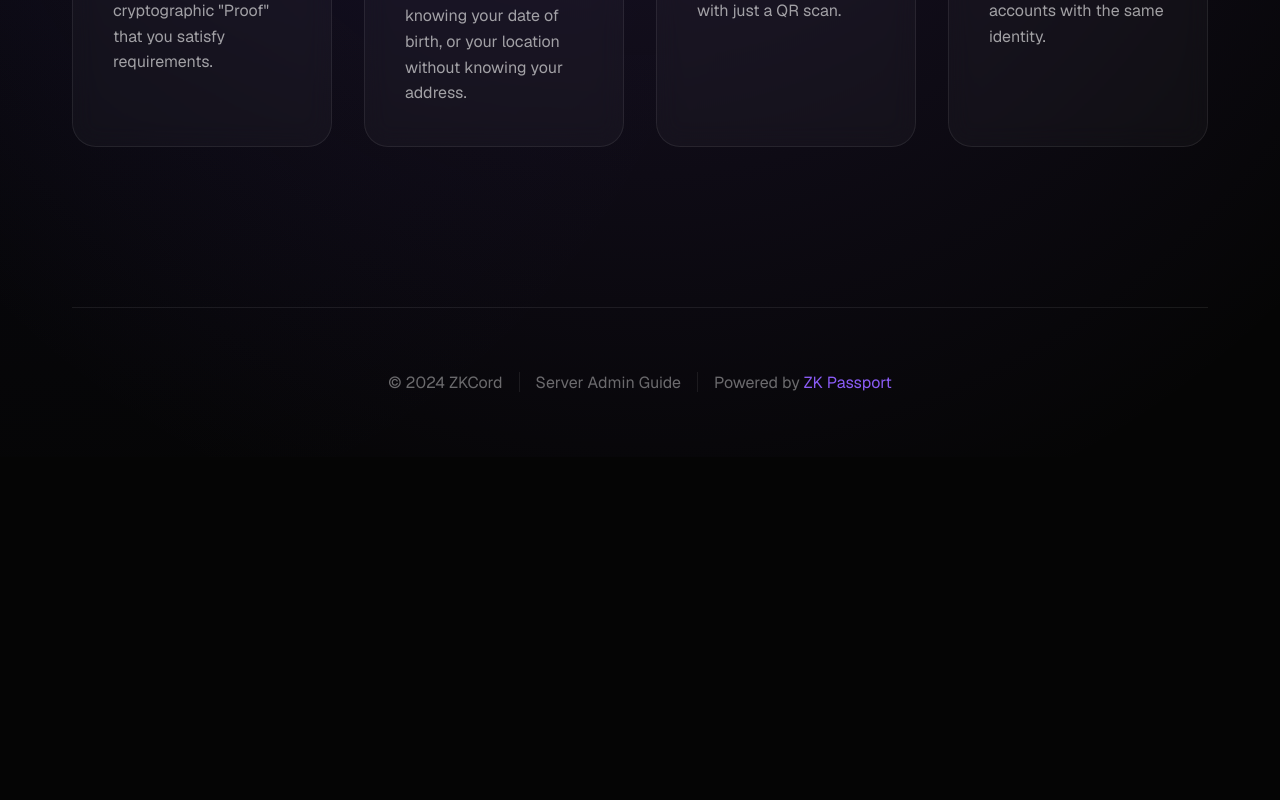
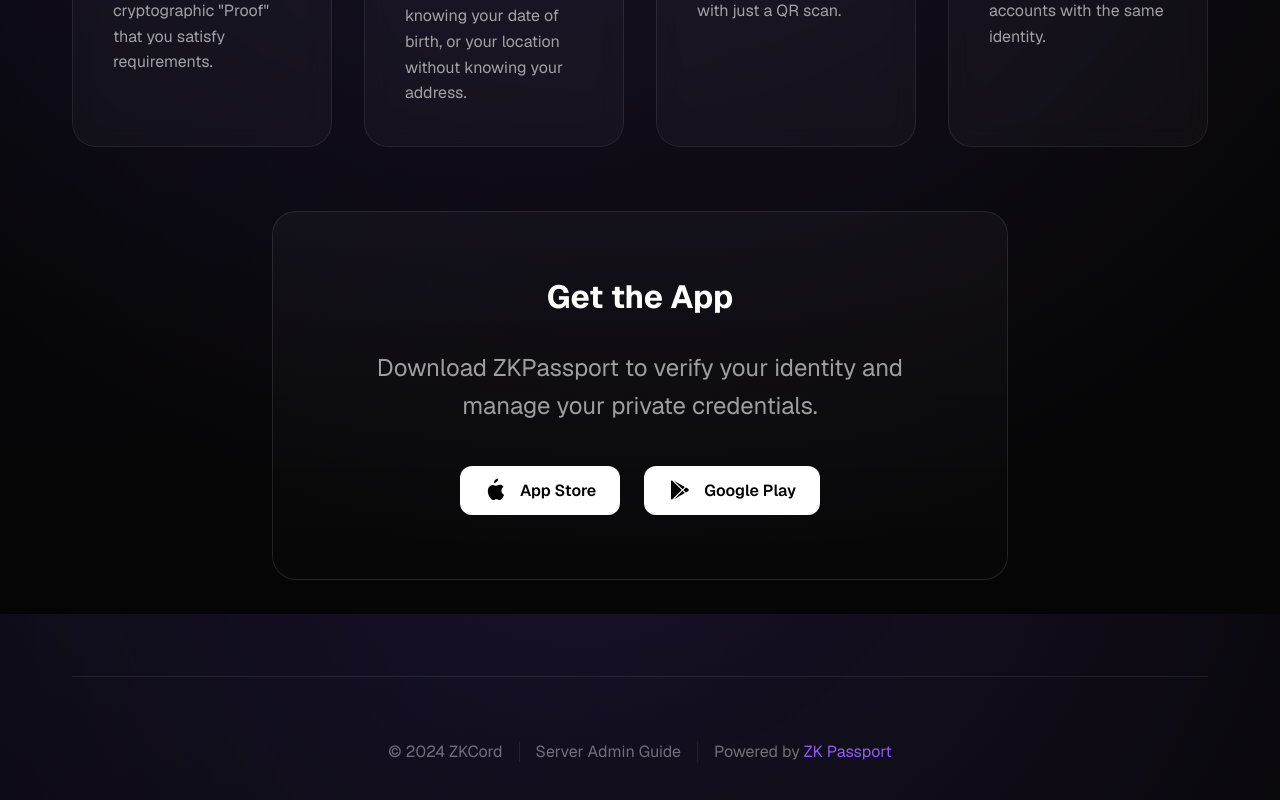
Before and after one commit to michael-bey/ZKCord, a Next.js app: page / in a window 1280 px wide. Shown: the part 986-1786 px from the top of the page. Before the commit the page ends 1443 px from the top, so only its background shows below. Built offline with nearby package versions, Linux system fonts and the light colour scheme.

Commit message:
Update invite links and add app store buttons

```diff
--- a/src/app/admin-guide/page.tsx
+++ b/src/app/admin-guide/page.tsx
@@ -41,7 +41,7 @@
                             <p>Add ZKCord to your Discord server using the invite link.</p>
                             <button
                                 className="btn-secondary"
-                                onClick={() => window.open('https://discord.com/api/oauth2/authorize?client_id=1323398337838579803&permissions=268435456&scope=bot%20applications.commands', '_blank')}
+                                onClick={() => window.open('https://discord.com/api/oauth2/authorize?client_id=1456016871017943112&permissions=268435456&scope=bot%20applications.commands', '_blank')}
                             >
                                 Invite Bot
                             </button>
--- a/src/app/page.tsx
+++ b/src/app/page.tsx
@@ -39,7 +39,7 @@
           </p>
 
           <div className="cta-group animate-slide-up-more">
-            <button className="btn-primary" onClick={() => window.open('https://discord.com', '_blank')}>
+            <button className="btn-primary" onClick={() => window.open('https://discord.com/api/oauth2/authorize?client_id=1456016871017943112&permissions=268435456&scope=bot%20applications.commands', '_blank')}>
               Invite to Discord
             </button>
             <button className="btn-secondary" onClick={() => setShowDemo(!showDemo)}>
@@ -281,6 +281,38 @@
           </div>
         </section>
       </main>
+
+      <section className="download-section animate-fade-in">
+        <div className="download-card glass">
+          <div className="download-content">
+            <h2 className="section-title">Get the App</h2>
+            <p className="description">
+              Download ZKPassport to verify your identity and manage your private credentials.
+            </p>
+            <div className="store-buttons">
+              <a
+                href="https://apps.apple.com/us/app/zkpassport/id6449170258"
+                target="_blank"
+                rel="noopener noreferrer"
+                className="store-btn"
+              >
+                <svg viewBox="0 0 24 24" width="24" height="24" fill="currentColor"><path d="M18.71 19.5c-.83 1.24-1.71 2.45-3.05 2.47-1.34.03-1.77-.79-3.29-.79-1.53 0-2 .77-3.27.82-1.31.05-2.3-1.32-3.14-2.53C4.25 17 2.94 12.45 4.7 9.39c.87-1.52 2.43-2.48 4.12-2.51 1.28-.02 2.5.87 3.29.87.78 0 2.26-1.07 3.81-.91.65.03 2.47.26 3.64 1.98-.09.06-2.17 1.28-2.15 3.81.03 3.02 2.65 4.03 2.68 4.04-.03.07-.42 1.44-1.38 2.83M13 3.5c.73-.83 1.21-1.96 1.07-3.11-1.05.05-2.31.74-3.03 1.58-.67.77-1.24 2-1.07 3.12 1.17.09 2.33-.73 3.03-1.59" /></svg>
+                <span>App Store</span>
+              </a>
+              <a
+                href="https://play.google.com/store/apps/details?id=id.zkpassport"
+                target="_blank"
+                rel="noopener noreferrer"
+                className="store-btn"
+              >
+                <svg viewBox="0 0 24 24" width="24" height="24" fill="currentColor"><path d="M3,20.5V3.5C3,2.91,3.34,2.39,3.84,2.15L13.69,12L3.84,21.85C3.34,21.6,3,21.09,3,20.5M16.81,15.12L6.05,21.34L14.54,12.85L16.81,15.12M20.16,10.81C20.5,11.08,20.75,11.5,20.75,12C20.75,12.5,20.5,12.92,20.16,13.19L17.89,14.5L15.39,12L17.89,9.5L20.16,10.81M6.05,2.66L16.81,8.88L14.54,11.15L6.05,2.66Z" /></svg>
+                <span>Google Play</span>
+              </a>
+            </div>
+          </div>
+        </div>
+      </section>
+
 
       <footer className="footer">
         <div className="footer-content">
@@ -768,8 +800,59 @@
         .animate-slide-up-delayed { animation: slideUp 0.8s ease-out 0.2s forwards; opacity: 0; }
         .animate-slide-up-more { animation: slideUp 0.8s ease-out 0.4s forwards; opacity: 0; }
 
+        /* Download Section */
+        .download-section {
+          max-width: 800px;
+          margin: 0 auto;
+          padding: 0 2rem;
+          margin-bottom: 4rem;
+        }
+
+        .download-card {
+          padding: 4rem 2rem;
+          text-align: center;
+          border: 1px solid rgba(255, 255, 255, 0.1);
+          background: linear-gradient(180deg, rgba(255, 255, 255, 0.03) 0%, rgba(255, 255, 255, 0.01) 100%);
+        }
+
+        .download-content .description {
+          margin-bottom: 2.5rem;
+        }
+
+        .store-buttons {
+          display: flex;
+          justify-content: center;
+          gap: 1.5rem;
+          flex-wrap: wrap;
+        }
+
+        .store-btn {
+          display: flex;
+          align-items: center;
+          gap: 0.75rem;
+          background: white;
+          color: black;
+          padding: 0.8rem 1.5rem;
+          border-radius: 12px;
+          text-decoration: none;
+          font-weight: 600;
+          transition: all 0.2s;
+        }
+
+        .store-btn:hover {
+          transform: translateY(-2px);
+          box-shadow: 0 10px 20px rgba(255, 255, 255, 0.15);
+        }
+
+        .store-btn svg {
+          width: 24px;
+          height: 24px;
+        }
+
         @media (max-width: 768px) {
           .title { font-size: 3rem; }
+          .store-buttons { flex-direction: column; align-items: center; }
+          .store-btn { width: 100%; justify-content: center; max-width: 280px; }
         }
       `}</style>
     </div>
```
Also changed, not shown: public/discord_banner.png (added), public/restored_logo.png (added).
